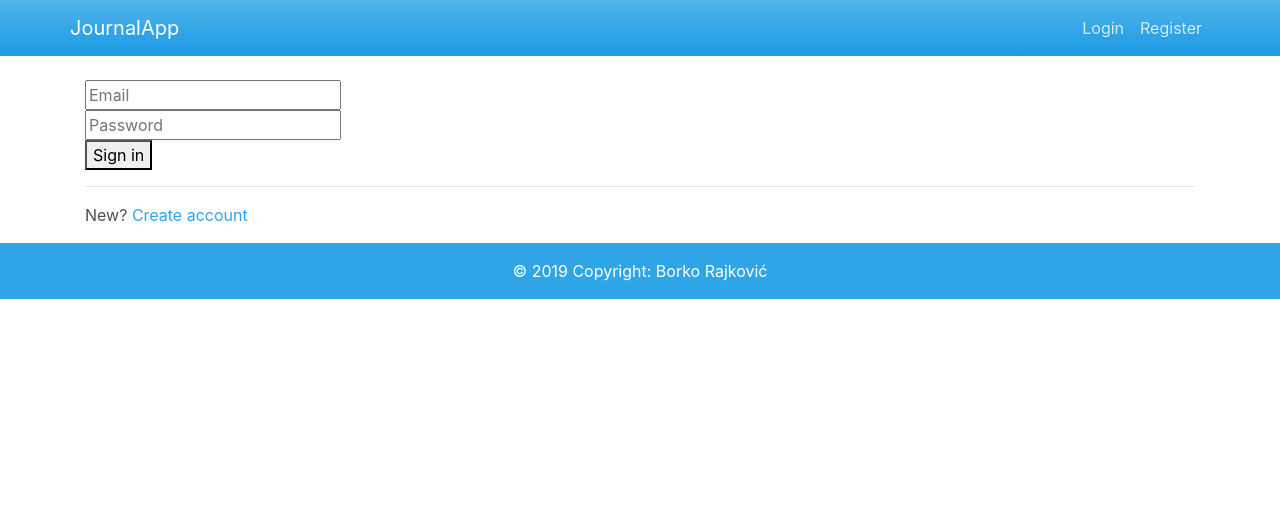
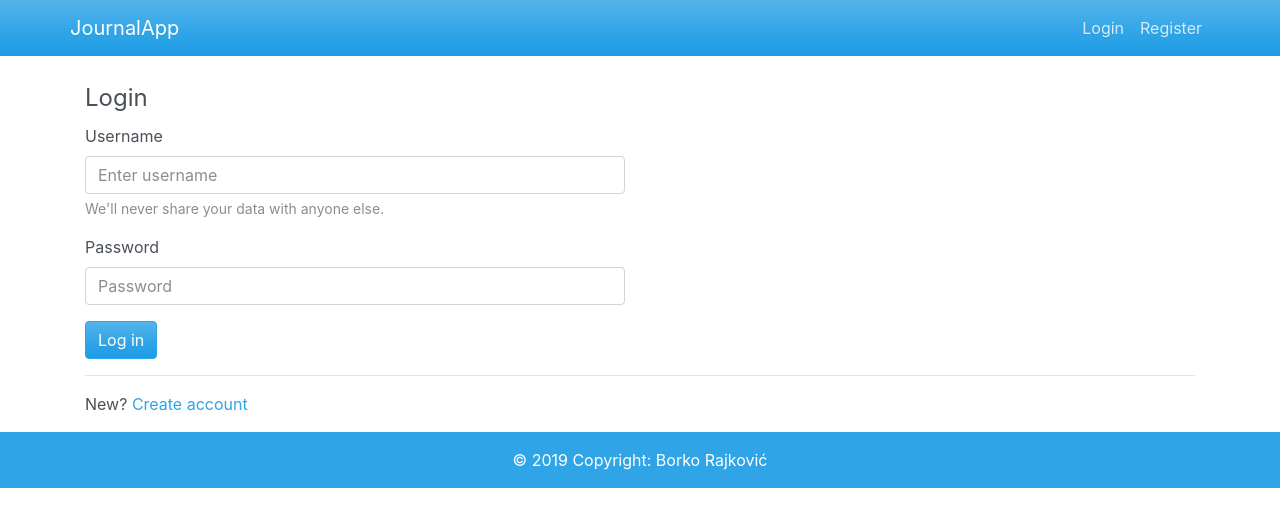
Before and after one commit to borko-rajkovic/journal-app, a Next.js app in the folder client/: page /login in a window 1280 px wide. Shown: the top 526 px of the page. Built offline with nearby package versions, Linux system fonts and the light colour scheme; no server answers.

Commit message:
Login and Register pages style

```diff
--- a/client/components/LoginForm.tsx
+++ b/client/components/LoginForm.tsx
@@ -1,6 +1,8 @@
+import cookie from 'cookie';
+import gql from 'graphql-tag';
+import React from 'react';
 import { Mutation, withApollo } from 'react-apollo';
-import gql from 'graphql-tag';
-import cookie from 'cookie';
+
 import redirect from '../lib/redirect';
 
 const LOGIN = gql`
@@ -33,6 +35,8 @@ const LoginForm = ({ client }: any) => {
       }}
     >
       {(signinUser: any, { error }: any) => (
+        <div className="row">
+          <div className="col-6">
             <form
               onSubmit={e => {
                 e.preventDefault();
@@ -48,16 +52,27 @@ const LoginForm = ({ client }: any) => {
                 username.value = password.value = '';
               }}
             >
+              <fieldset>
+                <legend>Login</legend>
                 {error && <p>No user found with that information.</p>}
+                <div className="form-group">
+                  <label>Username</label>
                   <input
-            name="email"
-            placeholder="Email"
+                    className="form-control"
+                    placeholder="Enter username"
+                    name="username"
                     ref={node => {
                       username = node;
                     }}
                   />
-          <br />
+                  <small className="form-text text-muted">
+                    We'll never share your data with anyone else.
+                  </small>
+                </div>
+                <div className="form-group">
+                  <label>Password</label>
                   <input
+                    className="form-control"
                     name="password"
                     placeholder="Password"
                     ref={node => {
@@ -65,9 +80,12 @@ const LoginForm = ({ client }: any) => {
                     }}
                     type="password"
                   />
-          <br />
-          <button>Sign in</button>
+                </div>
+                <button className="btn btn-primary">Log in</button>
+              </fieldset>
             </form>
+          </div>
+        </div>
       )}
     </Mutation>
   );
```
Also changed, not shown: client/components/RegisterForm.tsx (+21 -4 lines). Lines whose indentation alone changed are shown as unchanged.
